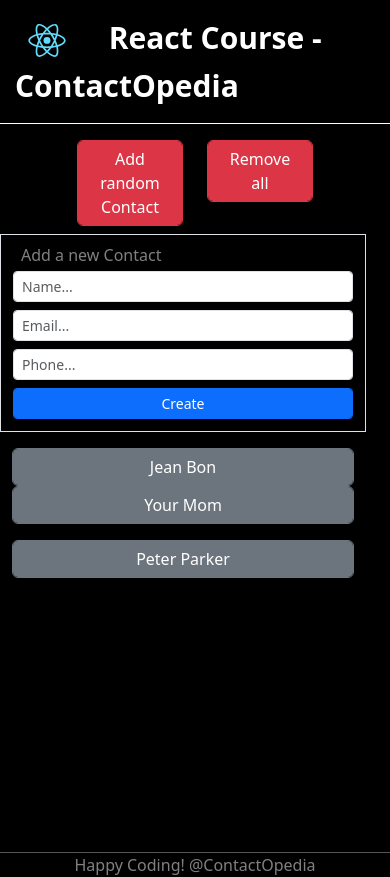
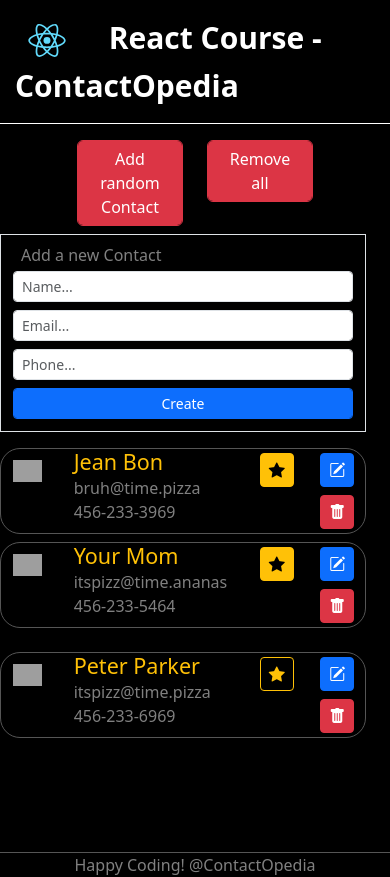
Before and after one commit to dimitriandre/contactopedia, a React (Create React App) app: page / in a window 390 px wide. Built offline with nearby package versions, Linux system fonts and the light colour scheme; grey boxes are pictures that could not be loaded.

Commit message:
contact design

```diff
--- a/public/index.html
+++ b/public/index.html
@@ -8,10 +8,30 @@
       name="description"
       content="Web site created using create-react-app"
     />
-    <link href="https://cdn.jsdelivr.net/npm/bootstrap@5.3.0-alpha2/dist/css/bootstrap.min.css" rel="stylesheet" integrity="sha384-aFq/bzH65dt+w6FI2ooMVUpc+21e0SRygnTpmBvdBgSdnuTN7QbdgL+OapgHtvPp" crossorigin="anonymous">
-    <link rel="stylesheet" href="https://cdn.jsdelivr.net/npm/bootstrap-icons@1.10.3/font/bootstrap-icons.css">
-    <script src="https://cdn.jsdelivr.net/npm/@popperjs/core@2.11.6/dist/umd/popper.min.js" integrity="sha384-oBqDVmMz9ATKxIep9tiCxS/Z9fNfEXiDAYTujMAeBAsjFuCZSmKbSSUnQlmh/jp3" crossorigin="anonymous"></script>
-    <script src="https://cdn.jsdelivr.net/npm/bootstrap@5.3.0-alpha2/dist/js/bootstrap.min.js" integrity="sha384-heAjqF+bCxXpCWLa6Zhcp4fu20XoNIA98ecBC1YkdXhszjoejr5y9Q77hIrv8R9i" crossorigin="anonymous"></script>
+    <link
+      href="https://cdn.jsdelivr.net/npm/bootstrap@5.3.0-alpha2/dist/css/bootstrap.min.css"
+      rel="stylesheet"
+      integrity="sha384-aFq/bzH65dt+w6FI2ooMVUpc+21e0SRygnTpmBvdBgSdnuTN7QbdgL+OapgHtvPp"
+      crossorigin="anonymous"
+    />
+    <link
+      rel="stylesheet"
+      href="https://cdn.jsdelivr.net/npm/bootstrap-icons@1.10.3/font/bootstrap-icons.css"
+    />
+    <link
+      rel="stylesheet"
+      href="https://cdn.jsdelivr.net/npm/bootstrap-icons@1.10.4/font/bootstrap-icons.css"
+    />
+    <script
+      src="https://cdn.jsdelivr.net/npm/@popperjs/core@2.11.6/dist/umd/popper.min.js"
+      integrity="sha384-oBqDVmMz9ATKxIep9tiCxS/Z9fNfEXiDAYTujMAeBAsjFuCZSmKbSSUnQlmh/jp3"
+      crossorigin="anonymous"
+    ></script>
+    <script
+      src="https://cdn.jsdelivr.net/npm/bootstrap@5.3.0-alpha2/dist/js/bootstrap.min.js"
+      integrity="sha384-heAjqF+bCxXpCWLa6Zhcp4fu20XoNIA98ecBC1YkdXhszjoejr5y9Q77hIrv8R9i"
+      crossorigin="anonymous"
+    ></script>
     <title>Countopedia</title>
   </head>
   <body style="background-color: black">
--- a/src/Components/ContactPages/Contact.jsx
+++ b/src/Components/ContactPages/Contact.jsx
@@ -1,9 +1,42 @@
 const Contact = (props) => {
   return (
-    <div>
-      <button className="btn btn-secondary form-control">
-        {props.contact.name}
-      </button>
+    <div
+      className="row p-md-2 mb-2"
+      style={{ borderRadius: "20px", border: "1px solid #555" }}
+    >
+      <div className="col-2 col-md-1 pt-2 pt-md-1">
+        <img
+          src={`https://ui-avatars.com/api/?name=${props.contact.name}`}
+          style={{ width: "80%" }}
+          alt=""
+        />
+      </div>
+      <div className="col-6 col-md-5 text-warning pt-0">
+        <span className="h4">{props.contact.name}</span>
+        <br />
+        <div className="text-white-50">
+          {props.contact.email}
+          <br />
+          {props.contact.phone}
+        </div>
+      </div>
+      <div className="col-2 col-md-2 pt-md-3">
+        <button
+          className={`btn btn-sm m-1 ${
+            props.contact.isFavorite ? "btn-warning" : "btn-outline-warning"
+          }`}
+        >
+          <i class="bi bi-star-fill" style={{ fontSize: "1rem" }}></i>
+        </button>
+      </div>
+      <div className="col-2 col-md-2 pt-md-3">
+        <button className="btn btn-primary btn-sm m-1">
+          <i class="bi bi-pencil-square" style={{ fontSize: "1rem" }}></i>
+        </button>
+        <button className="btn btn-danger btn-sm m-1">
+          <i class="bi bi-trash-fill" style={{ fontSize: "1rem" }}></i>
+        </button>
+      </div>
     </div>
   );
 };
```
